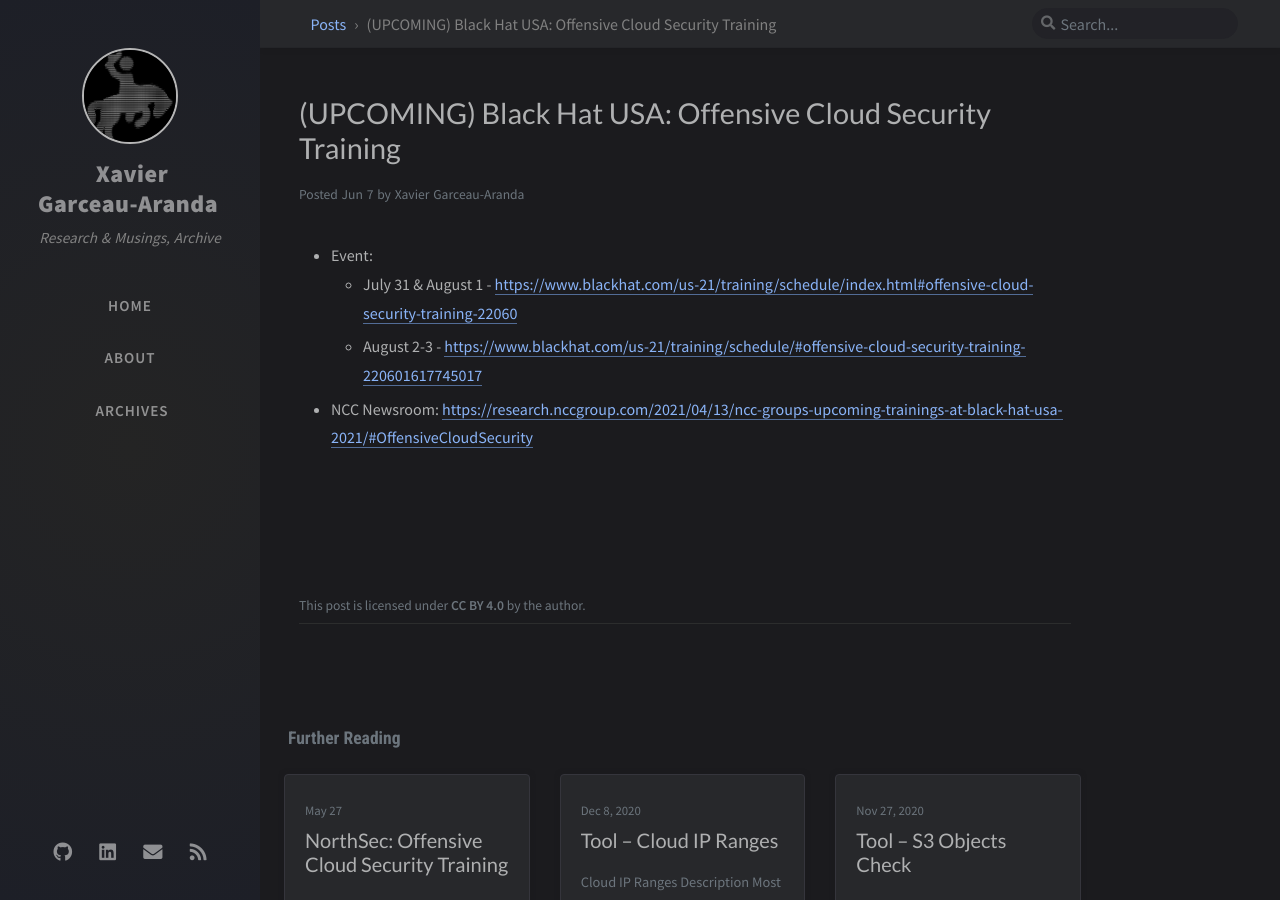
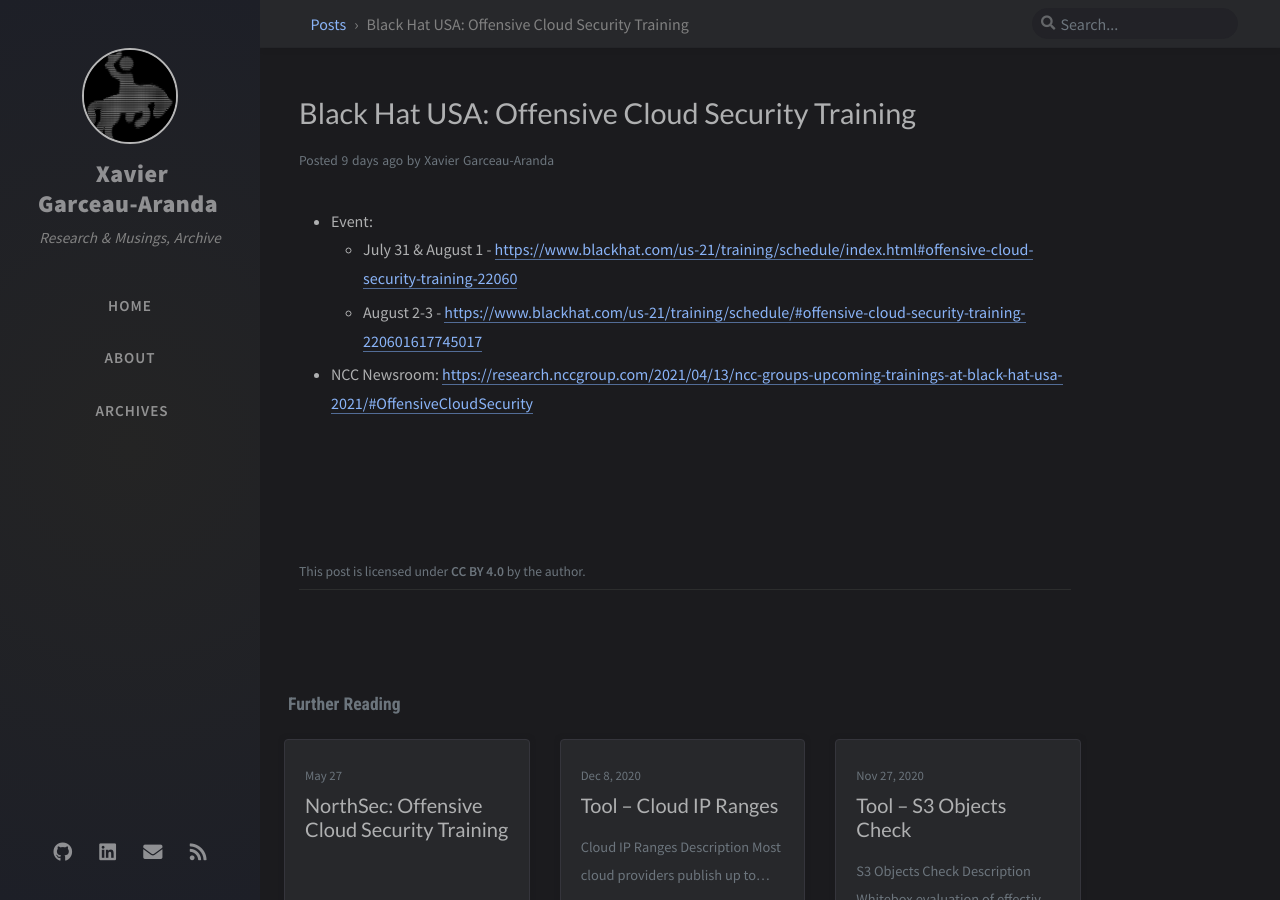
Before and after one commit to x4v13r64/infosec.rodeo, a Jekyll site: the page built from _posts/2021-08-2-training-blackhat.md, in a window 1280 px wide and 900 px high. Built offline with Jekyll 4.4.1, drawn with Linux system fonts in a browser that asks for light colours; nearby versions of some CDN libraries; comment, search, counter and statistics services are not loaded.

Commit message:
Update date

```diff
--- a/_posts/2021-08-2-training-blackhat.md
+++ b/_posts/2021-08-2-training-blackhat.md
@@ -1,8 +1,7 @@
 ---
-title: (UPCOMING) Black Hat USA&#58; Offensive Cloud Security Training
+title: Black Hat USA&#58; Offensive Cloud Security Training
 author: Xavier Garceau-Aranda
-date: 2021-06-7 09:00:00 +0300
-#date: 2021-08-2 09:00:00 +0300
+date: 2021-08-2 09:00:00 +0300
 ---
 
 * Event:
```
